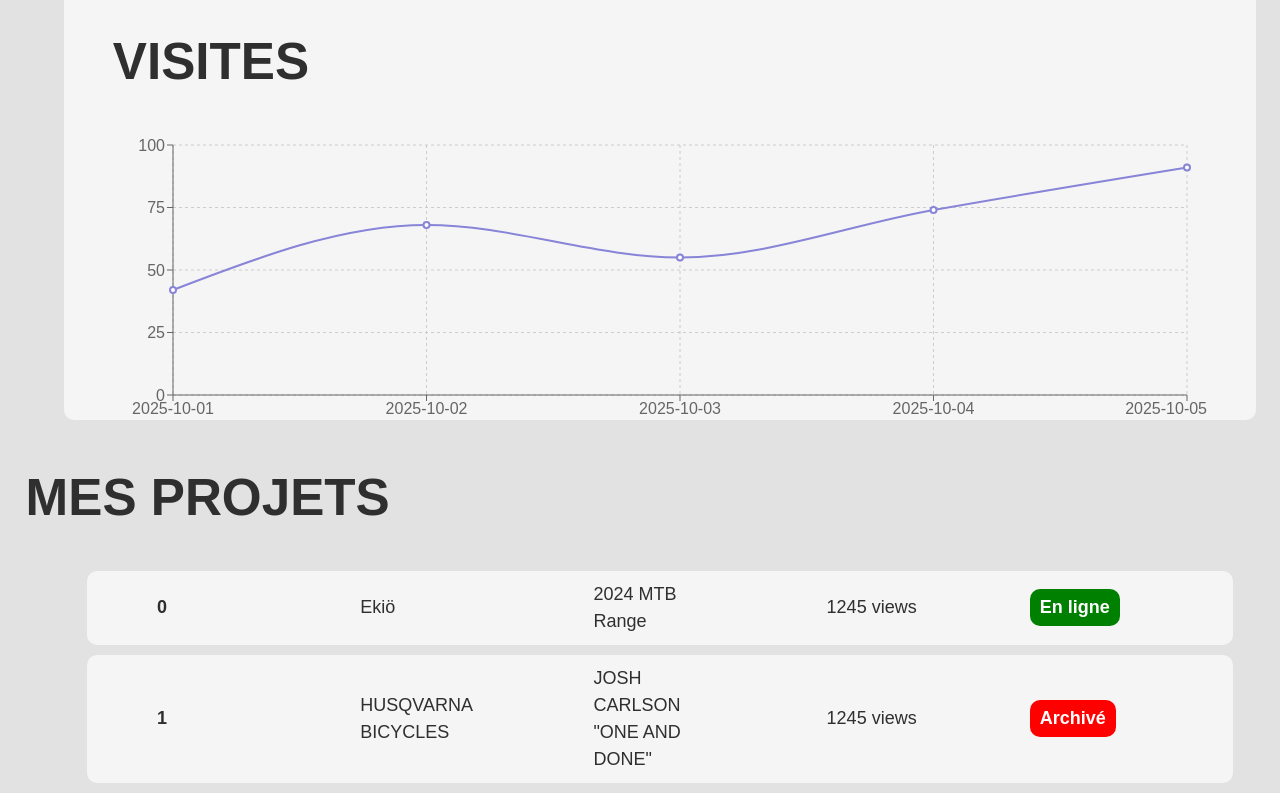
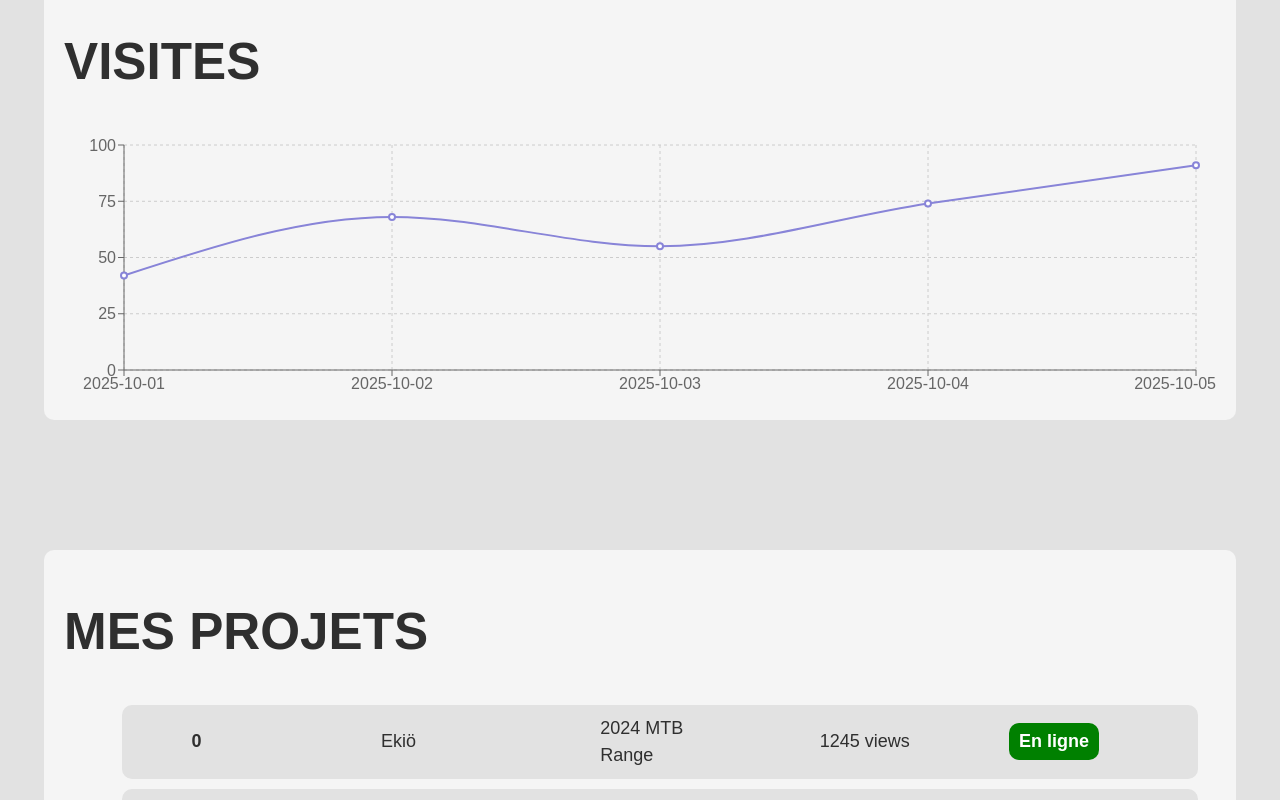
Before and after one commit to balkohv/clarence_marty, a React (Vite) app: page /admin in a window 1280 px wide. Shown: the part 180-980 px from the top of the page. Built offline with nearby package versions, Linux system fonts and the light colour scheme.

Commit message:
minor change admin

```diff
--- a/src/components/admin/Admin.css
+++ b/src/components/admin/Admin.css
@@ -1,6 +1,10 @@
 .admin_container{
     margin-top:20vh;
     width: 100%;
+    display: flex;
+    flex-direction: column;
+    align-items: center;
+    justify-content: center;
 }
 
 table{
@@ -10,8 +14,20 @@ table{
     justify-content: center;
 }
 
+.projects{
+    width: 90%;
+    background-color: var(--lighter-background);
+    border-radius: 10px;
+    padding: 20px;
+    margin: 10vh 5%;
+    display: flex;
+    flex-direction: column;
+    justify-content: center;
+
+}
+
 .projects_list{
-    padding: 0px 2vw;
+
 }
 
 tbody{
@@ -21,7 +37,7 @@ tbody{
 tr{
     width: 100%;
     display: flex;
-    background-color: var(--lighter-background);
+    background-color: var(--background);
     padding: 10px 20px;
     margin: 10px 0px;
     border-radius: 10px;
@@ -66,15 +82,15 @@ td .online{
     display: flex;
     background-color: var(--lighter-background);
     width: 90%;
-    margin: 0px 5%;
     padding: 20px;
     height: 50vh;
     border-radius: 10px;
     margin-bottom: 50px;
     justify-content: center;
+    flex-direction: column;
 }
 
 .graph{
-    width: 95%;
-    height: 300px;
+    width: 100%;
+    height: 400px;
 }
--- a/src/components/admin/Dashboard.jsx
+++ b/src/components/admin/Dashboard.jsx
@@ -73,7 +73,7 @@ preview: {
     video: "/videos/husqvarna.mp4",
 },
 stats:{
-    views: 1245,
+    views: 3695,
     archived: true
 },
 slides: [
@@ -103,8 +103,8 @@ return(
     <>
         <div className='admin_container'>
             <Row className='stats'>
+                <h1> VISITES</h1>
                 <Col className='graph'>
-                <h1> VISITES</h1>
                     <ResponsiveContainer>
                         <LineChart data={visitsData} margin={{ top: 20, right: 20, left: 0, bottom: 0 }}>
                         <CartesianGrid strokeDasharray="3 3" />
@@ -117,8 +117,8 @@ return(
                 </Col>
             </Row>
             <Row className='projects'>
+                <h1>MES PROJETS</h1>
                 <Col className='projects_list'>
-                    <h1>MES PROJETS</h1>
                     <table>
                         <thead>
 
```
